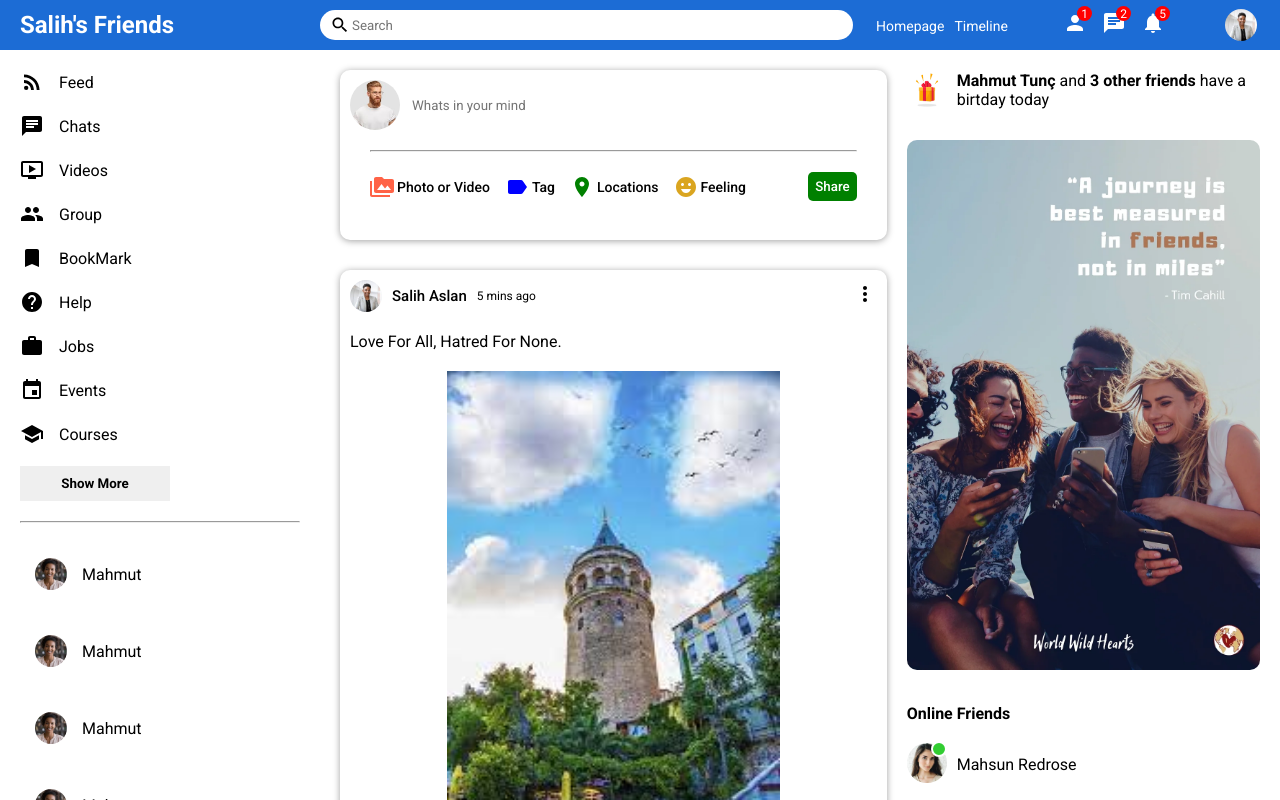
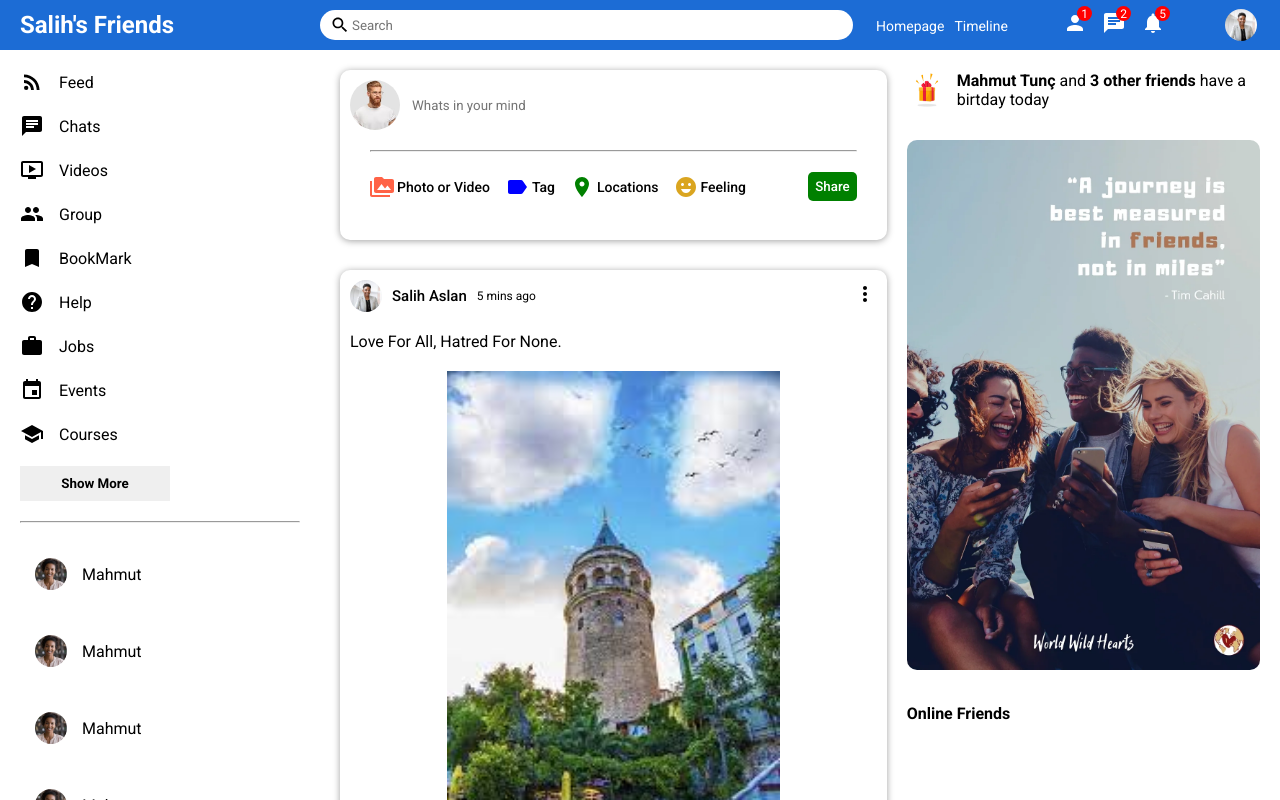
Before and after one commit to muhammetsalihaslan/SocialMediaApp, a React (Create React App) app in the folder socialmediapp/: page / in a window 1280 px wide. Shown: the top 800 px of the page. Built offline with nearby package versions, Linux system fonts and the light colour scheme.

Commit message:
rightbar

```diff
--- a/socialmediapp/src/components/rightbar/Rightbar.jsx
+++ b/socialmediapp/src/components/rightbar/Rightbar.jsx
@@ -15,11 +15,7 @@ const Rightbar = () => {
                 <ul className="rightbarFriendList">
                     <li className="rightbarFriend">
 
-                    <div className="rightbarProfileImgContainer">
-                        <img className="rightbarProfileImg" src="assets/person/4.jpeg" alt="" />
-                        <span className="rightbarOnline"></span>
-                    </div>
-                       <span className="rightbarUsername">Mahsun Redrose</span>
+
 
                     </li>
 
```
